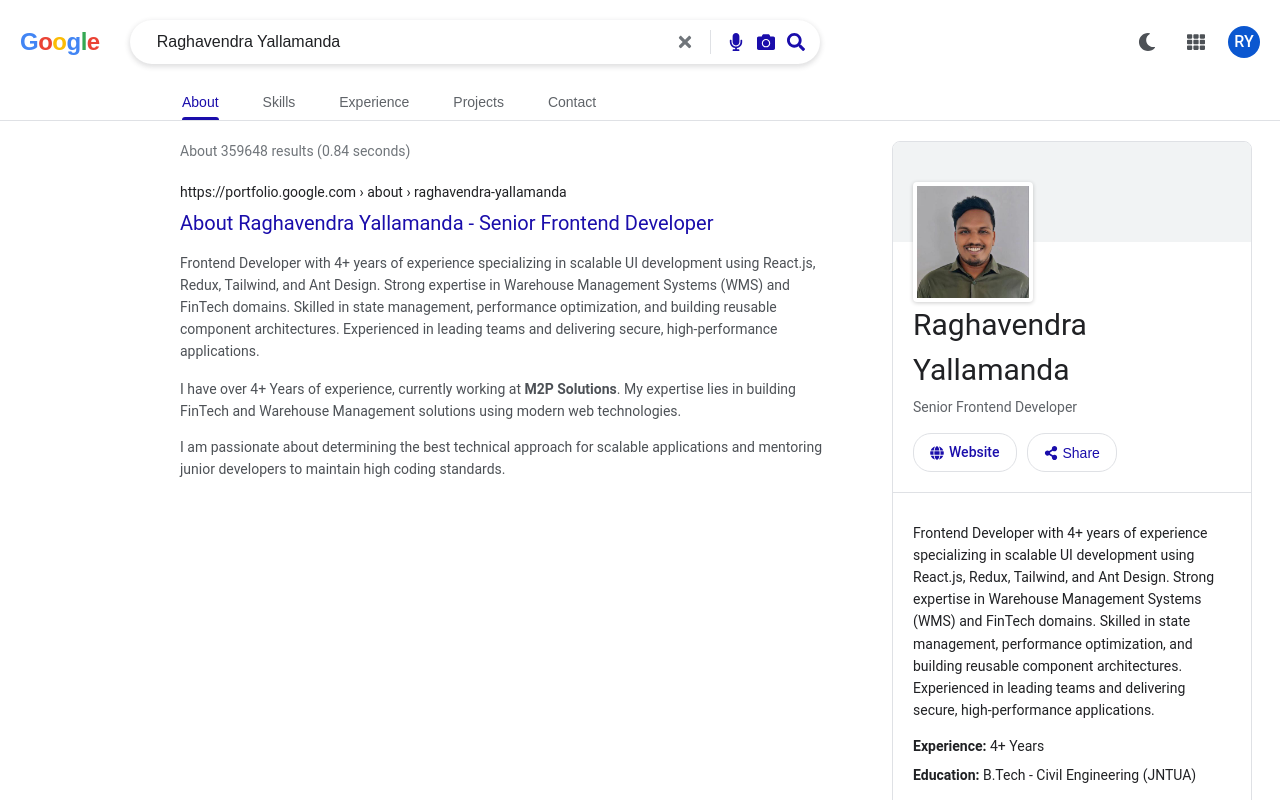
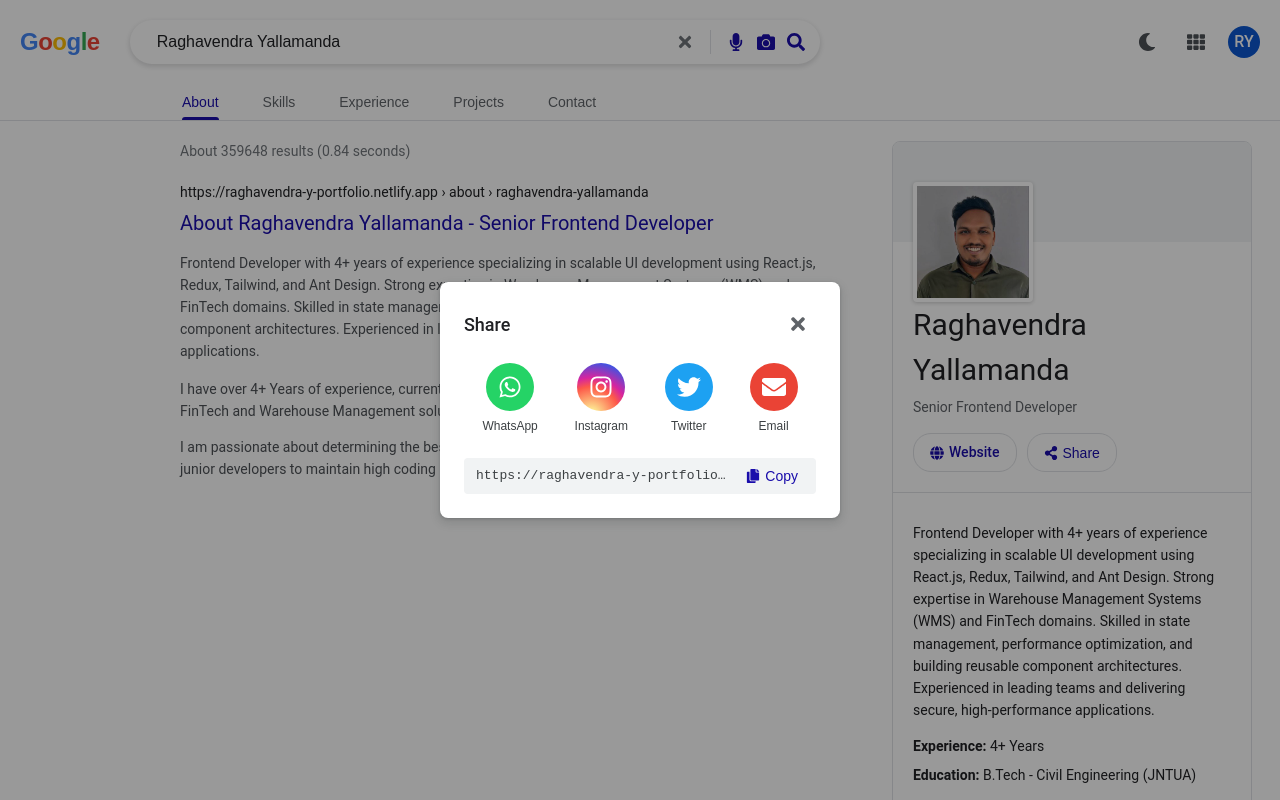
Before and after one commit to raghava139/Portfolio-raghavendraY, a React (Vite) app: page / in a window 1280 px wide. Both pictures are taken after a click on the button "Share". Shown: the top 800 px of the page. Built offline with nearby package versions, Linux system fonts and the light colour scheme.

Commit message:
share-button

```diff
--- a/src/components/KnowledgePanel.css
+++ b/src/components/KnowledgePanel.css
@@ -153,11 +153,192 @@
     gap: 8px;
 }
 
-.kp-chip {
-    background: var(--google-hover);
-    border: 1px solid var(--google-hover);
-    border-radius: 16px;
-    padding: 6px 12px;
+/* Share Modal Styles */
+.share-overlay {
+    position: fixed;
+    top: 0;
+    left: 0;
+    right: 0;
+    bottom: 0;
+    background-color: rgba(0, 0, 0, 0.4);
+    z-index: 2000;
+    display: flex;
+    align-items: center;
+    justify-content: center;
+}
+
+.share-modal {
+    background-color: white;
+    padding: 24px;
+    border-radius: 8px;
+    width: 400px;
+    box-shadow: 0 4px 8px 3px rgba(60, 64, 67, 0.15), 0 1px 3px rgba(60, 64, 67, 0.3);
+    position: relative;
+    font-family: 'Google Sans', Roboto, Arial, sans-serif;
+    animation: fadeIn 0.2s ease-out;
+}
+
+[data-theme='dark'] .share-modal {
+    background-color: #202124;
+    color: #e8eaed;
+}
+
+@keyframes fadeIn {
+    from {
+        opacity: 0;
+        transform: scale(0.95);
+    }
+
+    to {
+        opacity: 1;
+        transform: scale(1);
+    }
+}
+
+.share-header {
+    display: flex;
+    justify-content: space-between;
+    align-items: center;
+    margin-bottom: 20px;
+}
+
+.share-header h3 {
+    margin: 0;
+    font-size: 18px;
+    font-weight: 500;
+    color: #202124;
+}
+
+[data-theme='dark'] .share-header h3 {
+    color: #e8eaed;
+}
+
+.close-share-btn {
+    background: none;
+    border: none;
+    cursor: pointer;
+    font-size: 20px;
+    color: #5f6368;
+    display: flex;
+    justify-content: center;
+    align-items: center;
+    padding: 8px;
+    border-radius: 50%;
+}
+
+.close-share-btn:hover {
+    background-color: rgba(60, 64, 67, 0.08);
+}
+
+[data-theme='dark'] .close-share-btn {
+    color: #9aa0a6;
+}
+
+[data-theme='dark'] .close-share-btn:hover {
+    background-color: rgba(232, 234, 237, 0.08);
+}
+
+.share-options {
+    display: flex;
+    justify-content: space-around;
+    margin-bottom: 24px;
+}
+
+.share-option {
+    background: none;
+    border: none;
+    display: flex;
+    flex-direction: column;
+    align-items: center;
+    gap: 8px;
+    cursor: pointer;
+    color: #3c4043;
+    font-size: 12px;
+}
+
+[data-theme='dark'] .share-option {
+    color: #e8eaed;
+}
+
+.share-icon-circle {
+    width: 48px;
+    height: 48px;
+    border-radius: 50%;
+    display: flex;
+    align-items: center;
+    justify-content: center;
+    font-size: 24px;
+    color: white;
+    transition: transform 0.2s;
+}
+
+.share-option:hover .share-icon-circle {
+    transform: scale(1.1);
+}
+
+.share-icon-circle.whatsapp {
+    background-color: #25D366;
+}
+
+.share-icon-circle.twitter {
+    background-color: #1DA1F2;
+}
+
+.share-icon-circle.email {
+    background-color: #EA4335;
+}
+
+.share-icon-circle.instagram {
+    background: radial-gradient(circle at 30% 107%, #fdf497 0%, #fdf497 5%, #fd5949 45%, #d6249f 60%, #285AEB 90%);
+}
+
+.copy-link-section {
+    display: flex;
+    gap: 10px;
+    background-color: #f1f3f4;
+    padding: 8px 12px;
+    border-radius: 4px;
+    align-items: center;
+}
+
+[data-theme='dark'] .copy-link-section {
+    background-color: #303134;
+}
+
+.link-box {
+    flex: 1;
+    overflow: hidden;
+    text-overflow: ellipsis;
+    white-space: nowrap;
     font-size: 13px;
-    color: var(--google-text);
+    color: #3c4043;
+    font-family: monospace;
 }
+
+[data-theme='dark'] .link-box {
+    color: #bdc1c6;
+}
+
+.copy-btn {
+    background: none;
+    border: none;
+    cursor: pointer;
+    color: var(--google-blue);
+    font-weight: 500;
+    font-size: 14px;
+    display: flex;
+    align-items: center;
+    gap: 5px;
+}
+
+.copy-btn:hover {
+    text-decoration: underline;
+}
+
+.copied-text {
+    color: #34a853;
+    /* Google Green */
+    display: flex;
+    align-items: center;
+    gap: 5px;
+}
--- a/src/components/KnowledgePanel.jsx
+++ b/src/components/KnowledgePanel.jsx
@@ -1,10 +1,70 @@
-import React from 'react';
-import { FaLinkedin, FaGithub, FaEnvelope, FaShareAlt, FaGlobe, FaPhone } from 'react-icons/fa';
+import React, { useState, useEffect, useRef } from 'react';
+import { FaLinkedin, FaGithub, FaEnvelope, FaShareAlt, FaGlobe, FaTimes, FaWhatsapp, FaTwitter, FaInstagram, FaCopy, FaCheck } from 'react-icons/fa';
 import { profileData } from '../data/profile';
 import './KnowledgePanel.css';
 
 const KnowledgePanel = () => {
-    const { name, role, experience, summary, social, companies, skills, photo, phone } = profileData;
+    const { name, role, experience, summary, social, skills, photo } = profileData;
+    const [showShareModal, setShowShareModal] = useState(false);
+    const [copySuccess, setCopySuccess] = useState(false);
+    const shareModalRef = useRef(null);
+
+    // Explicitly requested share URL
+    const shareUrl = "https://raghavendra-y-portfolio.netlify.app/";
+
+    const handleShare = (platform) => {
+        let url = "";
+        const text = `Check out ${name}'s portfolio: `;
+
+        switch (platform) {
+            case 'whatsapp':
+                url = `https://api.whatsapp.com/send?text=${encodeURIComponent(text + shareUrl)}`;
+                break;
+            case 'twitter':
+                url = `https://twitter.com/intent/tweet?text=${encodeURIComponent(text)}&url=${encodeURIComponent(shareUrl)}`;
+                break;
+            case 'email':
+                url = `mailto:?subject=${encodeURIComponent("Portfolio: " + name)}&body=${encodeURIComponent(text + shareUrl)}`;
+                break;
+            case 'instagram':
+                // Instagram doesn't support direct link sharing. Opening profile.
+                // Assuming standard profile sharing behavior requested.
+                // If profileData doesn't have it, we just open instagram home or the specific one if user provides.
+                // For now, redirecting to generic instagram or user's if available (it wasn't in provided file, but robust code implies checking).
+                url = "https://www.instagram.com/";
+                break;
+            default:
+                return;
+        }
+        window.open(url, '_blank');
+        setShowShareModal(false);
+    };
+
+    const handleCopyLink = async () => {
+        try {
+            await navigator.clipboard.writeText(shareUrl);
+            setCopySuccess(true);
+            setTimeout(() => setCopySuccess(false), 2000);
+        } catch (err) {
+            console.error('Failed to copy!', err);
+        }
+    };
+
+    // Close modal on click outside
+    useEffect(() => {
+        const handleClickOutside = (event) => {
+            if (shareModalRef.current && !shareModalRef.current.contains(event.target)) {
+                setShowShareModal(false);
+            }
+        };
+
+        if (showShareModal) {
+            document.addEventListener('mousedown', handleClickOutside);
+        }
+        return () => {
+            document.removeEventListener('mousedown', handleClickOutside);
+        };
+    }, [showShareModal]);
 
     return (
         <aside className="knowledge-panel">
@@ -22,7 +82,45 @@
                 <div className="panel-subtitle">{role}</div>
                 <div className="panel-actions">
                     <a href={social.linkedin} target="_blank" rel="noreferrer" className="action-btn"><FaGlobe /> Website</a>
-                    <button className="action-btn"><FaShareAlt /> Share</button>
+                    <button className="action-btn" onClick={() => setShowShareModal(true)}><FaShareAlt /> Share</button>
+
+                    {/* Share Modal */}
+                    {showShareModal && (
+                        <div className="share-overlay">
+                            <div className="share-modal" ref={shareModalRef}>
+                                <div className="share-header">
+                                    <h3>Share</h3>
+                                    <button className="close-share-btn" onClick={() => setShowShareModal(false)}>
+                                        <FaTimes />
+                                    </button>
+                                </div>
+                                <div className="share-options">
+                                    <button className="share-option" onClick={() => handleShare('whatsapp')}>
+                                        <div className="share-icon-circle whatsapp"><FaWhatsapp /></div>
+                                        <span>WhatsApp</span>
+                                    </button>
+                                    <button className="share-option" onClick={() => handleShare('instagram')}>
+                                        <div className="share-icon-circle instagram"><FaInstagram /></div>
+                                        <span>Instagram</span>
+                                    </button>
+                                    <button className="share-option" onClick={() => handleShare('twitter')}>
+                                        <div className="share-icon-circle twitter"><FaTwitter /></div>
+                                        <span>Twitter</span>
+                                    </button>
+                                    <button className="share-option" onClick={() => handleShare('email')}>
+                                        <div className="share-icon-circle email"><FaEnvelope /></div>
+                                        <span>Email</span>
+                                    </button>
+                                </div>
+                                <div className="copy-link-section">
+                                    <div className="link-box">{shareUrl}</div>
+                                    <button className="copy-btn" onClick={handleCopyLink}>
+                                        {copySuccess ? <span className="copied-text"><FaCheck /> Copied</span> : <><FaCopy /> Copy</>}
+                                    </button>
+                                </div>
+                            </div>
+                        </div>
+                    )}
                 </div>
             </div>
 
--- a/src/components/TabContent/About.jsx
+++ b/src/components/TabContent/About.jsx
@@ -6,7 +6,7 @@
     return (
         <div className="search-result-item">
             <div className="result-url">
-                https://portfolio.google.com › about › {profileData.name.toLowerCase().replace(' ', '-')}
+                https://raghavendra-y-portfolio.netlify.app › about › {profileData.name.toLowerCase().replace(' ', '-')}
             </div>
             <h2 className="result-title">About {profileData.name} - {profileData.role}</h2>
             <div className="result-snippet">
--- a/src/components/TabContent/Contact.jsx
+++ b/src/components/TabContent/Contact.jsx
@@ -34,7 +34,7 @@
     return (
         <div className="search-result-item">
             <div className="result-url">
-                https://portfolio.google.com › contact
+                https://raghavendra-y-portfolio.netlify.app › contact
             </div>
             <h2 className="result-title">Contact Me</h2>
             <div className="result-snippet">
--- a/src/components/TabContent/Experience.jsx
+++ b/src/components/TabContent/Experience.jsx
@@ -6,7 +6,7 @@
     return (
         <div className="search-result-item">
             <div className="result-url">
-                https://portfolio.google.com › experience
+                https://raghavendra-y-portfolio.netlify.app › experience
             </div>
             <h2 className="result-title">Work Experience</h2>
             <div className="result-snippet">
--- a/src/components/TabContent/Projects.jsx
+++ b/src/components/TabContent/Projects.jsx
@@ -6,7 +6,7 @@
     return (
         <div className="search-result-item">
             <div className="result-url">
-                https://portfolio.google.com › projects
+                https://raghavendra-y-portfolio.netlify.app › projects
             </div>
             <h2 className="result-title">Featured Projects</h2>
             <div className="result-snippet">
--- a/src/components/TabContent/Skills.jsx
+++ b/src/components/TabContent/Skills.jsx
@@ -8,7 +8,7 @@
     return (
         <div className="search-result-item">
             <div className="result-url">
-                https://portfolio.google.com › skills
+                https://raghavendra-y-portfolio.netlify.app › skills
             </div>
             <h2 className="result-title">Technical Expertise</h2>
             <div className="result-snippet">
```
